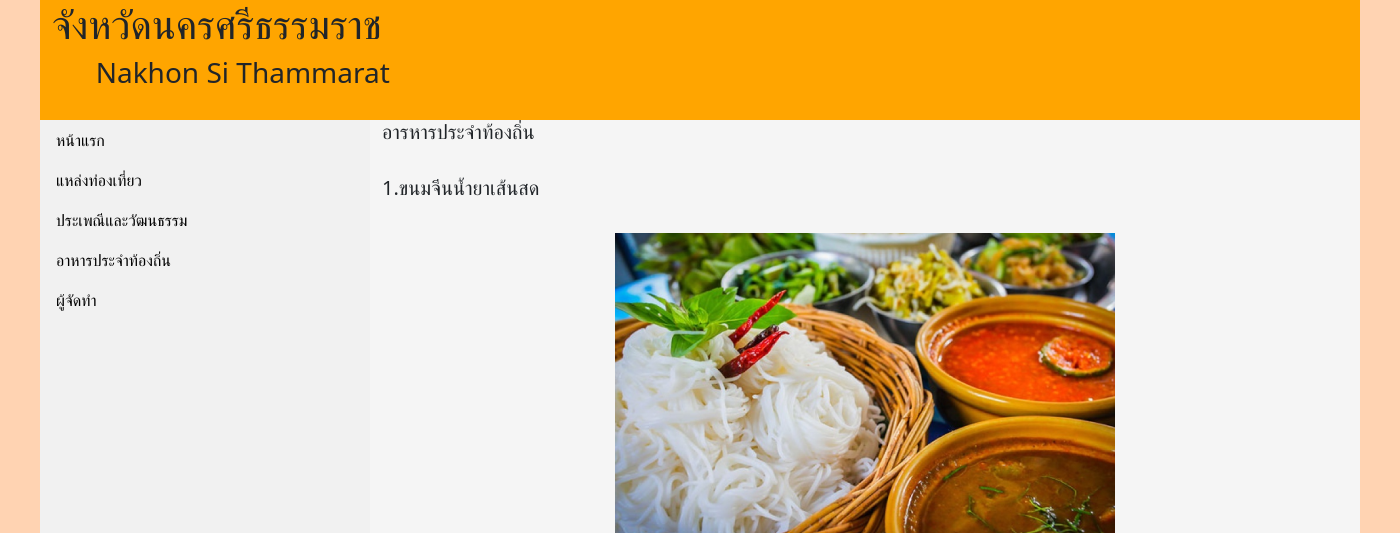
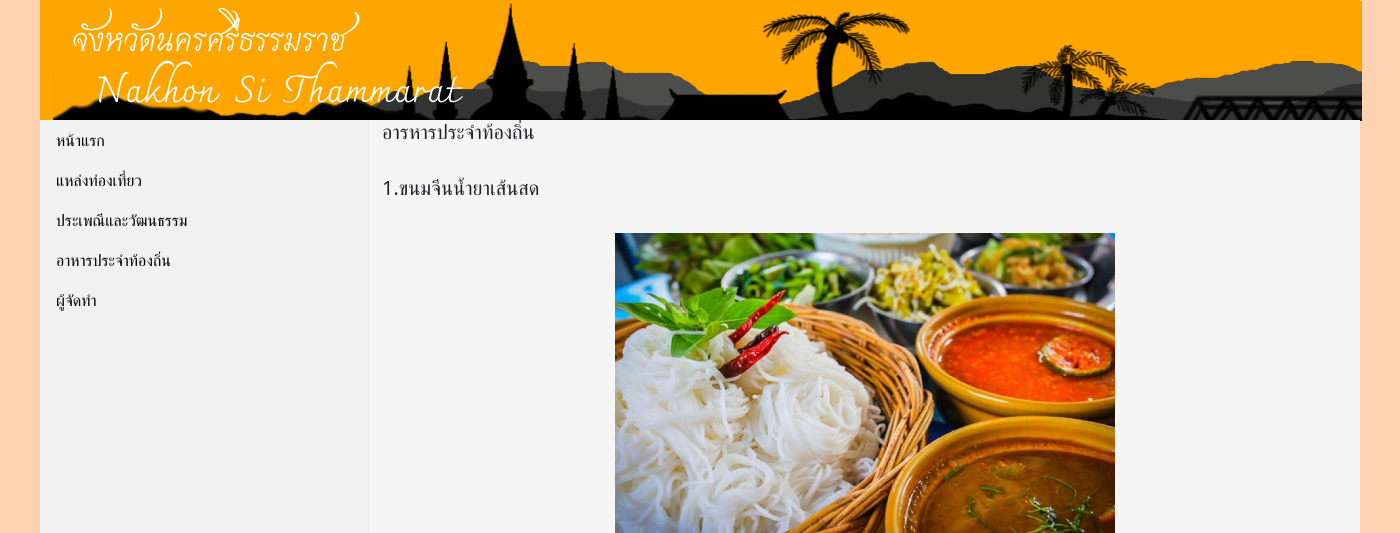
Before and after one commit to waiwaix43/Nakhon-Si-Thammarat-Project, a PHP site: the page made by page=3.php in a window 1400 px wide. Shown: the top 533 px of the page. Run offline with PHP 8.4, Linux system fonts and the light colour scheme.

Commit message:
Update page=3.php

```diff
--- a/page=3.php
+++ b/page=3.php
@@ -46,8 +46,13 @@
     <div class="container"> <!-- คอนเทนเนอร์ -->
       <div class="row">
         <div class="col-12" id="header"> <!-- เฮดเดอร์ -->
-          <h1>จังหวัดนครศรีธรรมราช</h1>
-          <h3>&nbsp;&nbsp;&nbsp;&nbsp;&nbsp;&nbsp;Nakhon Si Thammarat</h3>
+          <table widht="1300" height="120" align="center">
+          <tr>
+           <td>
+             <img src="17.png">
+           </td>
+          </tr>
+         </table>
         </div>
       </div>
       <div class="row">
```
